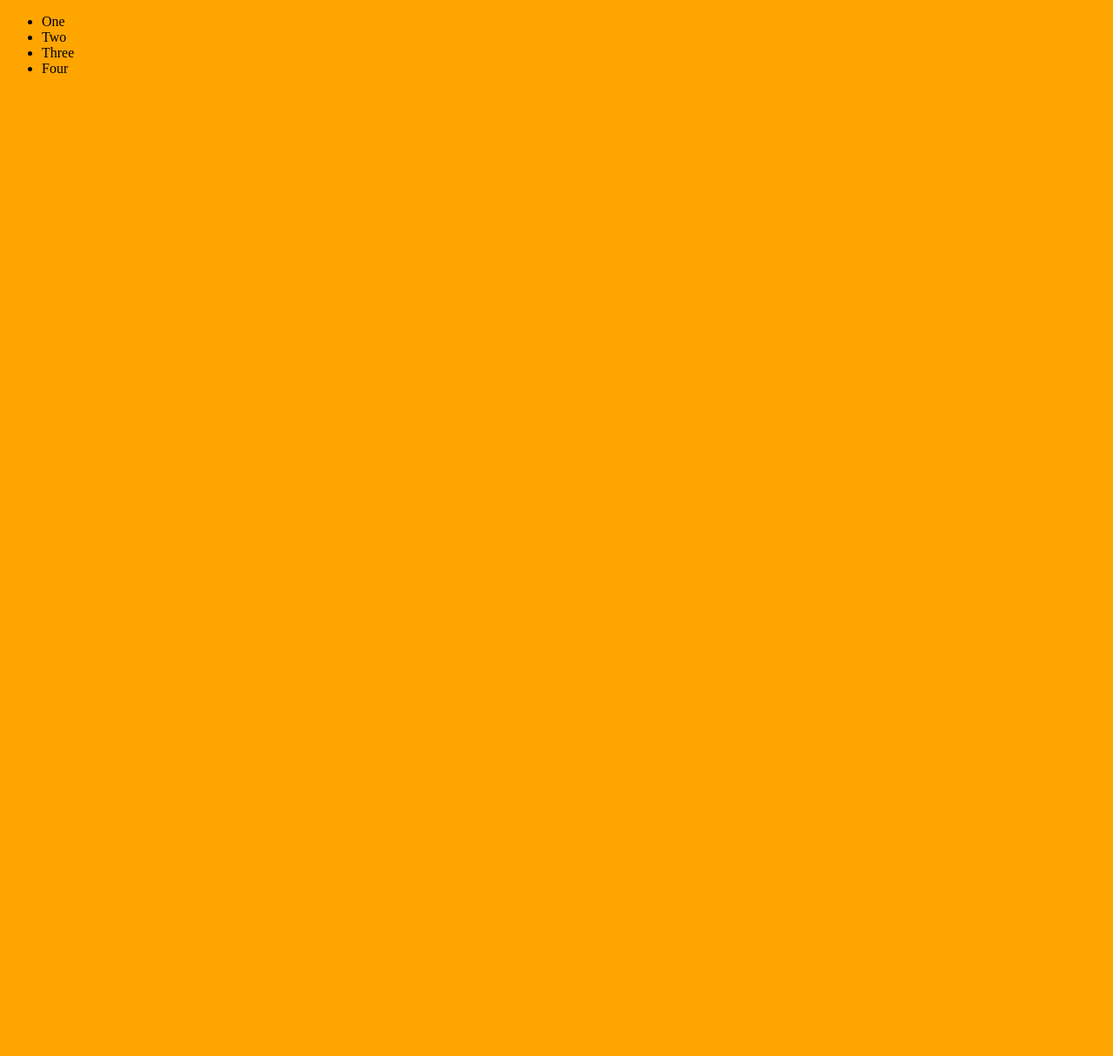
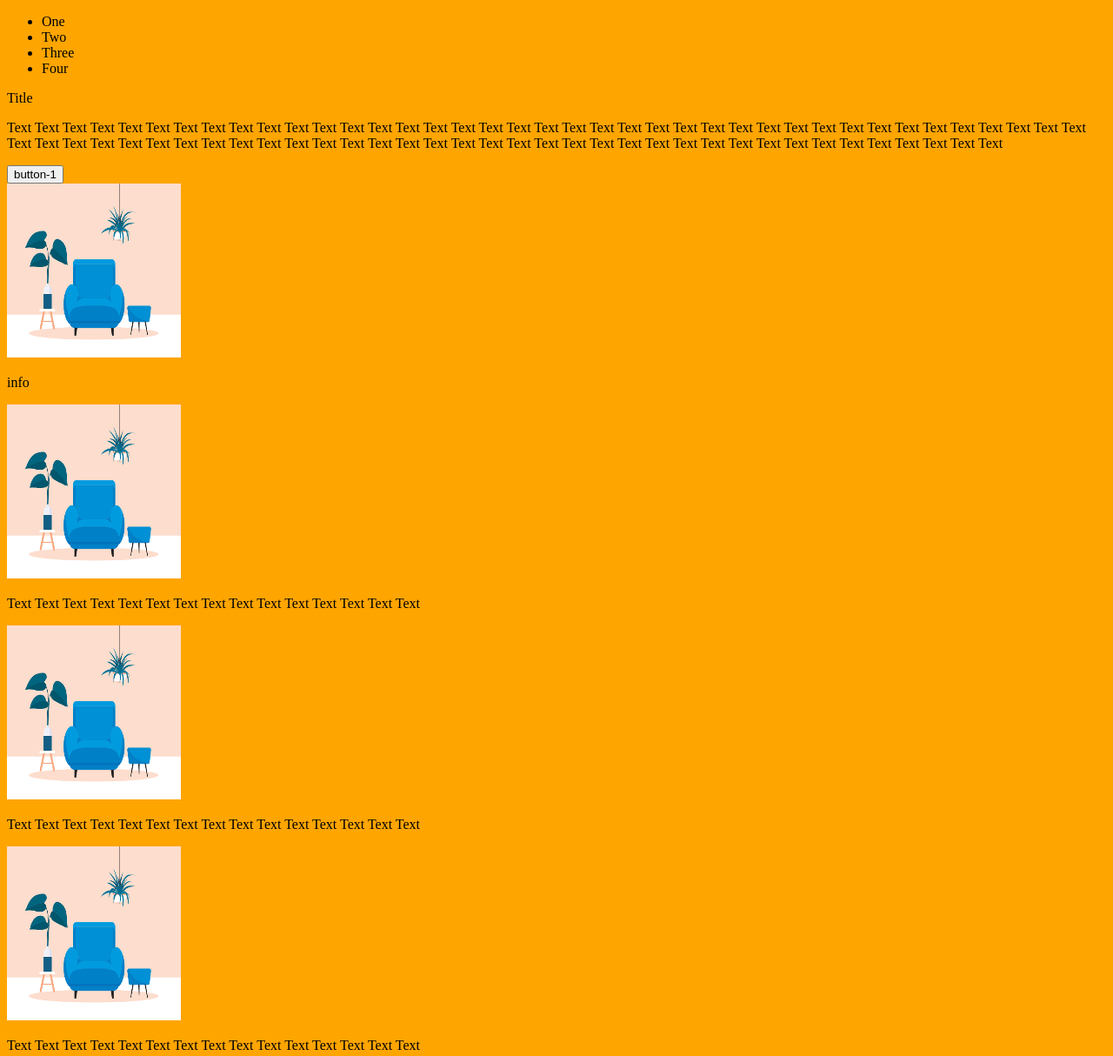
Before and after one commit to M-519/odin-project-landing-page, a plain HTML site: page index.html in a window 1280 px wide. Shown: the top 1214 px of the page at 87% size. Before the commit the page ends 800 px from the top, so only its background shows below. Drawn offline with Linux system fonts and the light colour scheme.

Commit message:
add content

```diff
--- a/index.html
+++ b/index.html
@@ -9,21 +9,53 @@
 <body>
 
     <div class="footer">
-
         <ul>
             <li>One</li>
             <li>Two</li>
             <li>Three</li>
             <li>Four</li>
         </ul>
+    </div>
 
+    <div class="box-1">
+        <div class="box1-1">
+            <p>Title</p>
+            <p>Text Text  Text Text Text  Text Text Text  Text Text Text  Text Text Text  Text
+                Text Text  Text Text Text  Text Text Text  Text Text Text  Text Text Text  Text
+                Text Text  Text Text Text  Text Text Text  Text Text Text  Text Text Text  Text
+                Text Text  Text Text Text  Text Text Text  Text Text Text  Text Text Text  Text
+                Text Text  Text Text Text  Text Text Text  Text Text Text  Text Text Text  Text
+            </p>
+            <button>button-1</button>
+        </div>
+        <img src="./images/1-1.jpg" alt="iamge-1">
+    </div>
+
+    <div class="box-2">
+        <p>info</p>
+        <div class="box-2">
+        <img src="./images/1-1.jpg" alt="iamge-1">
+        <p>Text Text  Text Text Text  Text Text Text  Text Text Text  Text Text Text  Text  </p>
+        <img src="./images/1-1.jpg" alt="iamge-1">
+        <p>Text Text  Text Text Text  Text Text Text  Text Text Text  Text Text Text  Text  </p>
+        <img src="./images/1-1.jpg" alt="iamge-1">
+        <p>Text Text  Text Text Text  Text Text Text  Text Text Text  Text Text Text  Text  </p>
+        <img src="./images/1-1.jpg" alt="iamge-1">
+        <p>Text Text  Text Text Text  Text Text Text  Text Text Text  Text Text Text  Text  </p>
     </div>
 
     <div>
-
+        <p>Text Text  Text Text Text  Text Text Text  Text Text Text  Text Text Text  Text  </p>
+        <p>More More More</p>
     </div>
 
-
+    <div>
+        <div>
+            <p>Text Text  Text Text</p>
+            <p>More More More</p>
+            <button>button-1</button>
+        </div>
+    </div>
 
 
 
--- a/style.css
+++ b/style.css
@@ -1,3 +1,8 @@
 body {
     background-color: orange;
 }
+
+img {
+    width: 200px;
+    height: 200px;
+}
```
Also changed, not shown: images/1-1.jpg (added), 1 other file.
